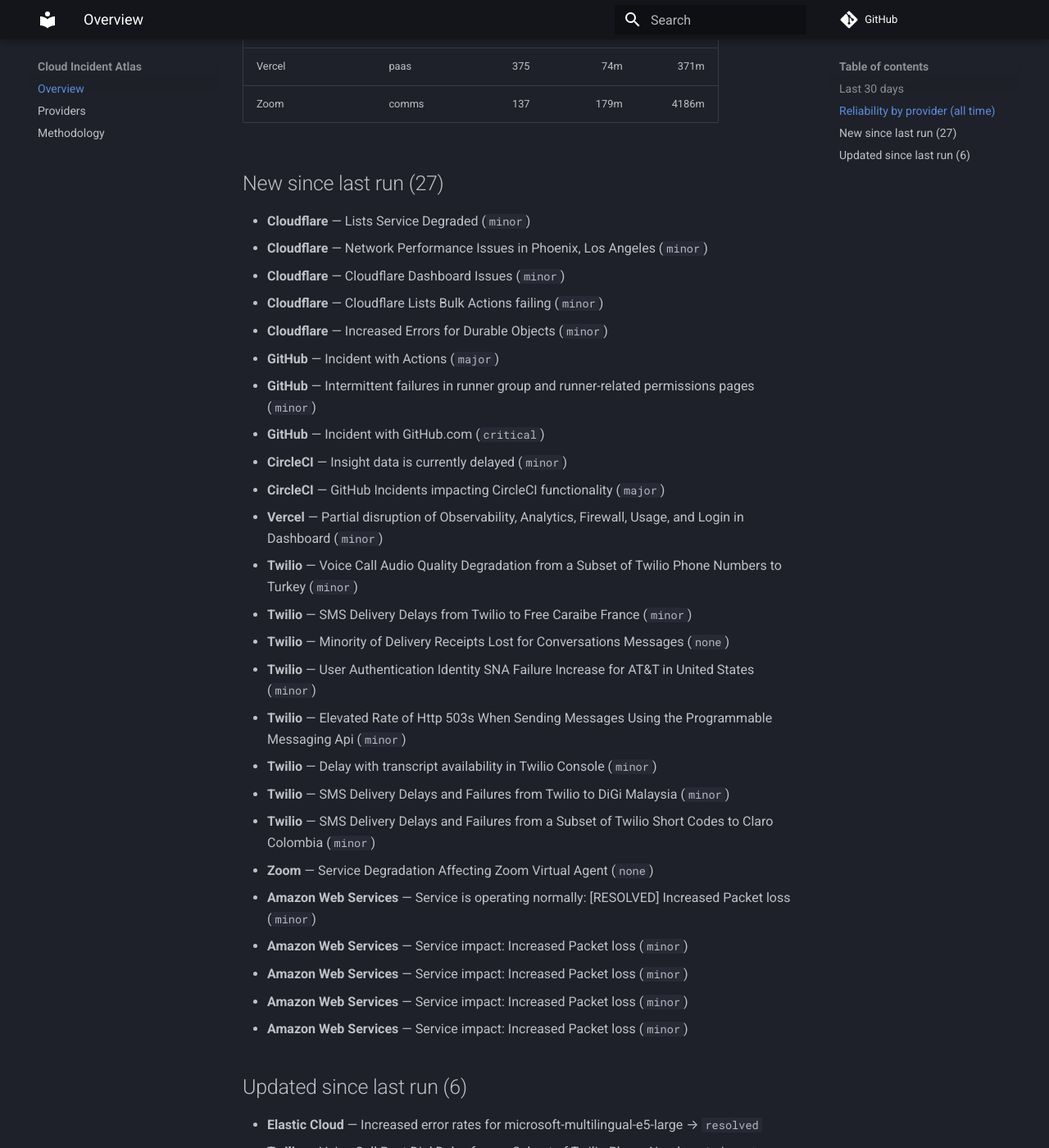
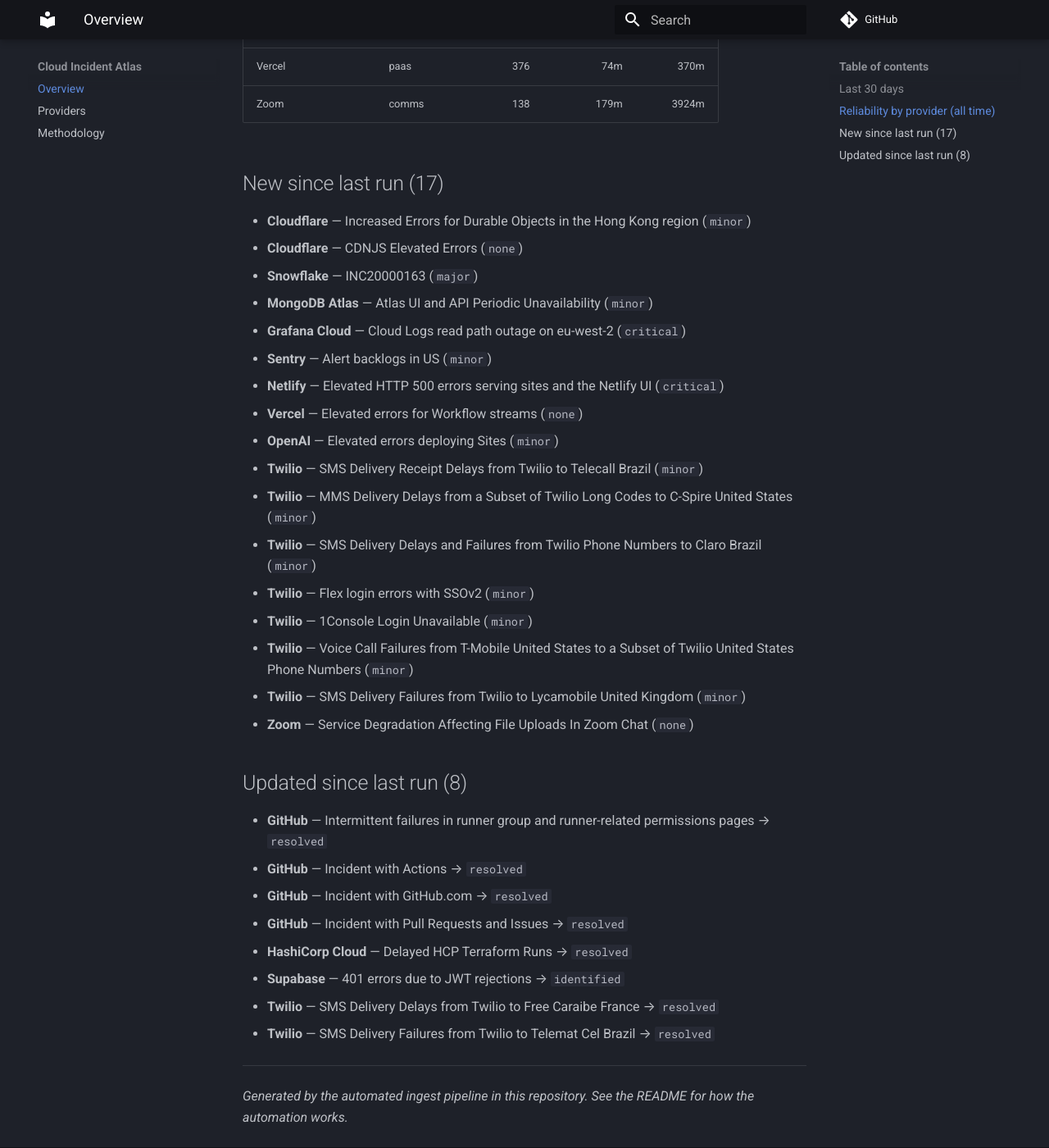
Before and after one commit to ayushgupta07xx/cloud-incident-atlas, an MkDocs documentation site: the page built from docs/index.md, in a window 1280 px wide and 1400 px high, scrolled down 1434 px. Shown: the whole window at 82% size. Built offline with MkDocs 1.6.1 and Material for MkDocs 9.7.7, drawn with Linux system fonts in a browser that asks for light colours; comment, search, counter and statistics services are not loaded; some of the changed text lies outside the part shown.

Commit message:
docs: refresh digest and charts
Regenerated from the corpus by the ingest pipeline.

Run: https://github.com/ayushgupta07xx/cloud-incident-atlas/actions/runs/32225918597

Co-authored-by: github-actions[bot] <41898282+github-actions[bot]@users.noreply.github.com>

```diff
--- a/docs/index.md
+++ b/docs/index.md
@@ -22,56 +22,50 @@
 | Elastic Cloud | observability | 246 | 191m | 1382m |
 | Google Cloud Platform | cloud | 4 | — | — |
 | GitHub | devtools | 603 | 67m | 287m |
-| Grafana Cloud | observability | 736 | 90m | 1153m |
-| HashiCorp Cloud | devtools | 33 | 150m | 1470m |
-| MongoDB Atlas | data | 267 | 120m | 1381m |
-| Netlify | paas | 213 | 41m | 219m |
+| Grafana Cloud | observability | 737 | 90m | 1153m |
+| HashiCorp Cloud | devtools | 33 | 160m | 1515m |
+| MongoDB Atlas | data | 268 | 120m | 1378m |
+| Netlify | paas | 214 | 40m | 216m |
 | New Relic | observability | 103 | 63m | 303m |
 | npm | devtools | 59 | 107m | 340m |
-| OpenAI | ai | 38 | 135m | 799m |
-| Sentry | observability | 330 | 84m | 357m |
-| Snowflake | data | 188 | 124m | 598m |
+| OpenAI | ai | 39 | 131m | 790m |
+| Sentry | observability | 331 | 84m | 356m |
+| Snowflake | data | 189 | 122m | 598m |
 | Supabase | paas | 382 | 158m | 892m |
-| Twilio | comms | 10758 | 270m | 1079m |
-| Vercel | paas | 375 | 74m | 371m |
-| Zoom | comms | 137 | 179m | 4186m |
+| Twilio | comms | 10765 | 270m | 1079m |
+| Vercel | paas | 376 | 74m | 370m |
+| Zoom | comms | 138 | 179m | 3924m |
 
-## New since last run (27)
+## New since last run (17)
 
-- **Cloudflare** — Lists Service Degraded (`minor`)
-- **Cloudflare** — Network Performance Issues in Phoenix, Los Angeles (`minor`)
-- **Cloudflare** — Cloudflare Dashboard Issues (`minor`)
-- **Cloudflare** — Cloudflare Lists Bulk Actions failing (`minor`)
-- **Cloudflare** — Increased Errors for Durable Objects (`minor`)
-- **GitHub** — Incident with Actions (`major`)
-- **GitHub** — Intermittent failures in runner group and runner-related permissions pages (`minor`)
-- **GitHub** — Incident with GitHub.com (`critical`)
-- **CircleCI** — Insight data is currently delayed (`minor`)
-- **CircleCI** — GitHub Incidents impacting CircleCI functionality (`major`)
-- **Vercel** — Partial disruption of Observability, Analytics, Firewall, Usage, and Login in Dashboard (`minor`)
-- **Twilio** — Voice Call Audio Quality Degradation from a Subset of Twilio Phone Numbers to Turkey (`minor`)
-- **Twilio** — SMS Delivery Delays from Twilio to Free Caraibe France (`minor`)
-- **Twilio** — Minority of Delivery Receipts Lost for Conversations Messages (`none`)
-- **Twilio** — User Authentication Identity SNA Failure Increase for AT&T in United States (`minor`)
-- **Twilio** — Elevated Rate of Http 503s When Sending Messages Using the Programmable Messaging Api (`minor`)
-- **Twilio** — Delay with transcript availability in Twilio Console (`minor`)
-- **Twilio** — SMS Delivery Delays and Failures from Twilio to DiGi Malaysia (`minor`)
-- **Twilio** — SMS Delivery Delays and Failures from a Subset of Twilio Short Codes to Claro Colombia (`minor`)
-- **Zoom** — Service Degradation Affecting Zoom Virtual Agent (`none`)
-- **Amazon Web Services** — Service is operating normally: [RESOLVED] Increased Packet loss (`minor`)
-- **Amazon Web Services** — Service impact: Increased Packet loss (`minor`)
-- **Amazon Web Services** — Service impact: Increased Packet loss (`minor`)
-- **Amazon Web Services** — Service impact: Increased Packet loss (`minor`)
-- **Amazon Web Services** — Service impact: Increased Packet loss (`minor`)
+- **Cloudflare** — Increased Errors for Durable Objects in the Hong Kong region (`minor`)
+- **Cloudflare** — CDNJS Elevated Errors (`none`)
+- **Snowflake** — INC20000163 (`major`)
+- **MongoDB Atlas** — Atlas UI and API Periodic Unavailability (`minor`)
+- **Grafana Cloud** — Cloud Logs read path outage on eu-west-2 (`critical`)
+- **Sentry** — Alert backlogs in US (`minor`)
+- **Netlify** — Elevated HTTP 500 errors serving sites and the Netlify UI (`critical`)
+- **Vercel** — Elevated errors for Workflow streams (`none`)
+- **OpenAI** — Elevated errors deploying Sites (`minor`)
+- **Twilio** — SMS Delivery Receipt Delays from Twilio to Telecall Brazil (`minor`)
+- **Twilio** — MMS Delivery Delays from a Subset of Twilio Long Codes to C-Spire United States (`minor`)
+- **Twilio** — SMS Delivery Delays and Failures from Twilio Phone Numbers to Claro Brazil (`minor`)
+- **Twilio** — Flex login errors with SSOv2 (`minor`)
+- **Twilio** — 1Console Login Unavailable (`minor`)
+- **Twilio** — Voice Call Failures from T-Mobile United States to a Subset of Twilio United States Phone Numbers (`minor`)
+- **Twilio** — SMS Delivery Failures from Twilio to Lycamobile United Kingdom (`minor`)
+- **Zoom** — Service Degradation Affecting File Uploads In Zoom Chat (`none`)
 
-## Updated since last run (6)
+## Updated since last run (8)
 
-- **Elastic Cloud** — Increased error rates for microsoft-multilingual-e5-large → `resolved`
-- **Twilio** — Voice Call Post Dial Delay from a Subset of Twilio Phone Numbers to Iraq → `resolved`
-- **Twilio** — Service Disruption: Inbound Voice Calls to France Numbers and Frankfurt Interconnect → `resolved`
-- **Twilio** — Elevated Microsoft 365 IP Blocks Causing Delivery Failures for Multiple Users → `resolved`
-- **Twilio** — SMS Delivery Delays from Twilio to Liberty Mobile Puerto Rico → `resolved`
-- **Twilio** — SMS Delivery Failures from Twilio to Telemat Cel Brazil → `monitoring`
+- **GitHub** — Intermittent failures in runner group and runner-related permissions pages → `resolved`
+- **GitHub** — Incident with Actions → `resolved`
+- **GitHub** — Incident with GitHub.com → `resolved`
+- **GitHub** — Incident with Pull Requests and Issues → `resolved`
+- **HashiCorp Cloud** — Delayed HCP Terraform Runs → `resolved`
+- **Supabase** — 401 errors due to JWT rejections → `identified`
+- **Twilio** — SMS Delivery Delays from Twilio to Free Caraibe France → `resolved`
+- **Twilio** — SMS Delivery Failures from Twilio to Telemat Cel Brazil → `resolved`
 
 ---
 
```
Also changed, not shown: other parts of docs/index.md (+3 -3 lines), README.md (+9 -9 lines), docs/providers.md (+17 -17 lines), docs/img/mttr.svg, docs/img/timeline.svg.
